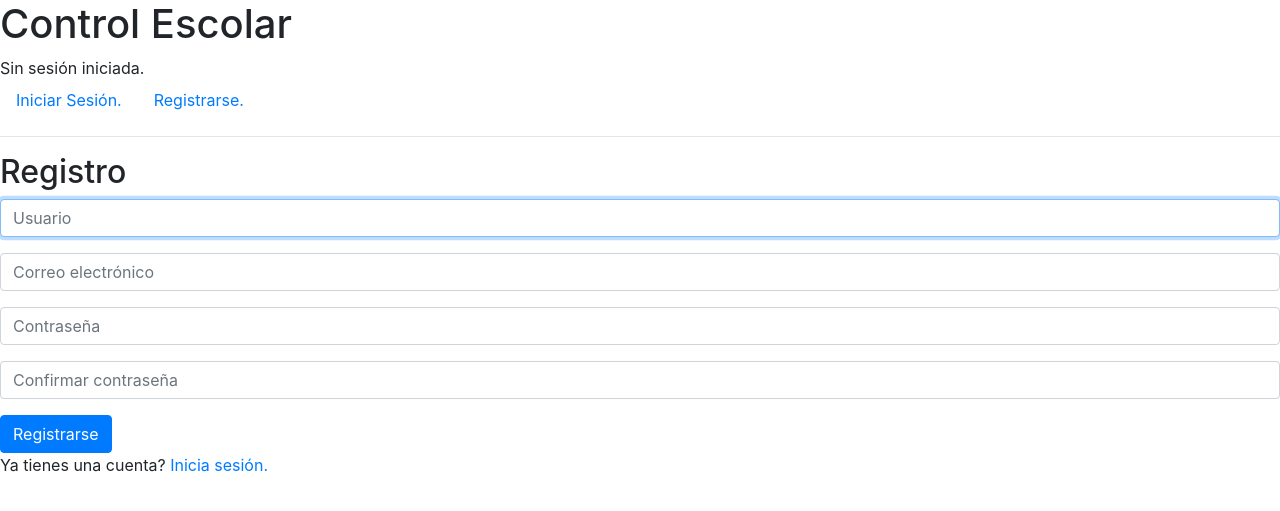
After one commit to JosuehCA/Control-Escolar, a Django app: template CE/sistema/templates/sistema/register.html in a window 1280 px wide. The commit adds this page. Shown: the top 511 px of the page. Run offline with Django 4.2, Linux system fonts and the light colour scheme; the template is opened without the code that fills it, so the values that code supplies are empty; parts of the project's set-up code (start-up, migrations or seed data) failed here and were passed over; some libraries are stand-ins or nearby versions.

Commit message:
Registro añadido

```diff
--- a/CE/sistema/templates/sistema/login.html
+++ b/CE/sistema/templates/sistema/login.html
@@ -11,12 +11,12 @@
     <form action="{% url 'login' %}" method="post">
         {% csrf_token %}
         <div class="form-group">
-            <input autofocus class="form-control" type="text" name="username" placeholder="Username">
+            <input autofocus class="form-control" type="text" name="username" placeholder="Usuario">
         </div>
         <div class="form-group">
-            <input class="form-control" type="password" name="password" placeholder="Password">
+            <input class="form-control" type="password" name="password" placeholder="Contraseña">
         </div>
-        <input class="btn btn-primary" type="submit" value="Login">
+        <input class="btn btn-primary" type="submit" value="Inicia sesión">
     </form>
 
     No eres parte del sistema? <a href="{% url 'register' %}">Regístrate aquí.</a>
--- /dev/null
+++ b/CE/sistema/templates/sistema/register.html
@@ -0,0 +1,30 @@
+{% extends "sistema/layout.html" %}
+
+{% block body %}
+
+    <h2>Registro</h2>
+
+    {% if message %}
+        <div>{{ message }}</div>
+    {% endif %}
+
+    <form action="{% url 'register' %}" method="post">
+        {% csrf_token %}
+        <div class="form-group">
+            <input class="form-control" autofocus type="text" name="username" placeholder="Usuario">
+        </div>
+        <div class="form-group">
+            <input class="form-control" type="email" name="email" placeholder="Correo electrónico">
+        </div>
+        <div class="form-group">
+            <input class="form-control" type="password" name="password" placeholder="Contraseña">
+        </div>
+        <div class="form-group">
+            <input class="form-control" type="password" name="confirmation" placeholder="Confirmar contraseña">
+        </div>
+        <input class="btn btn-primary" type="submit" value="Registrarse">
+    </form>
+
+    Ya tienes una cuenta? <a href="{% url 'login' %}">Inicia sesión.</a>
+
+{% endblock %}
```
